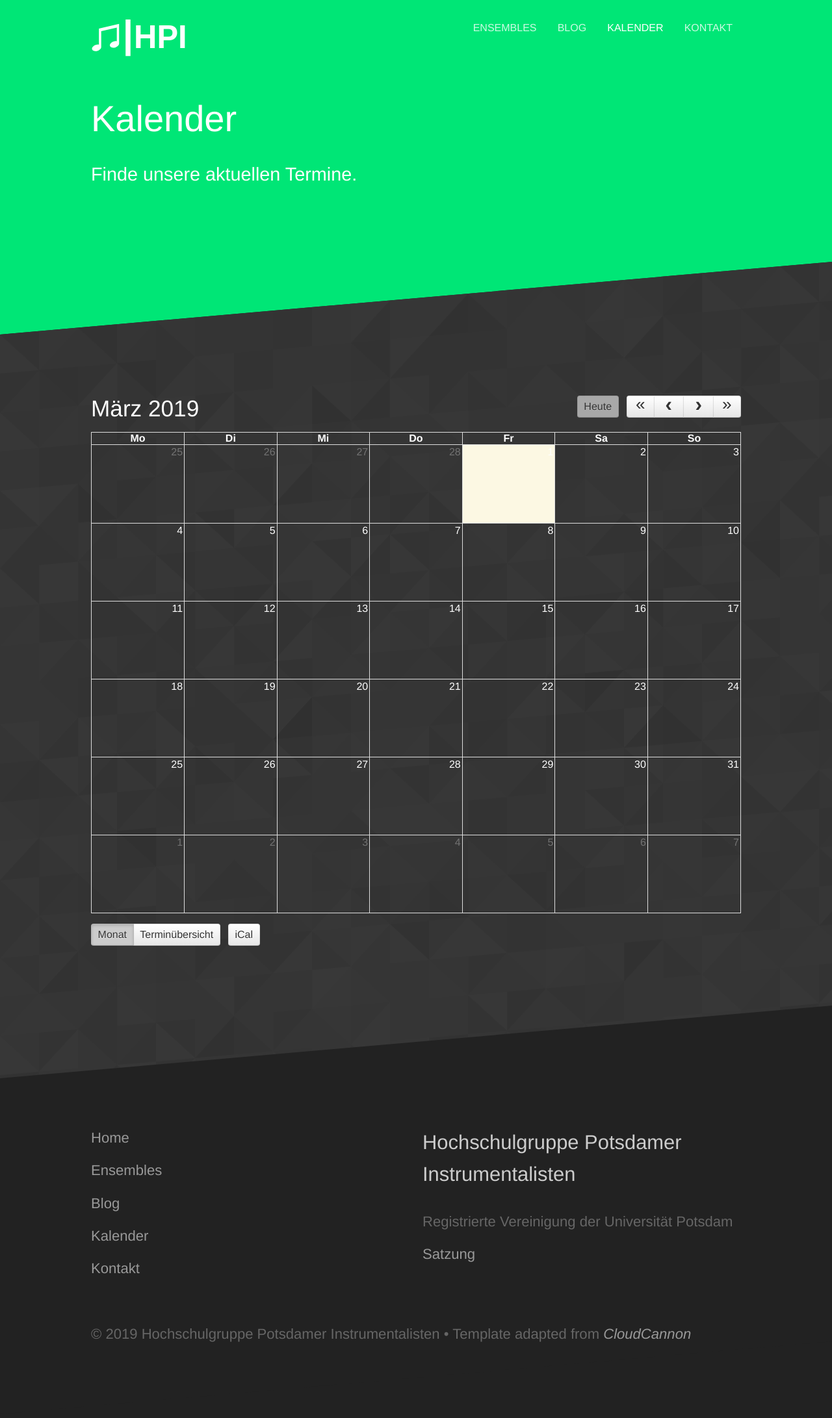
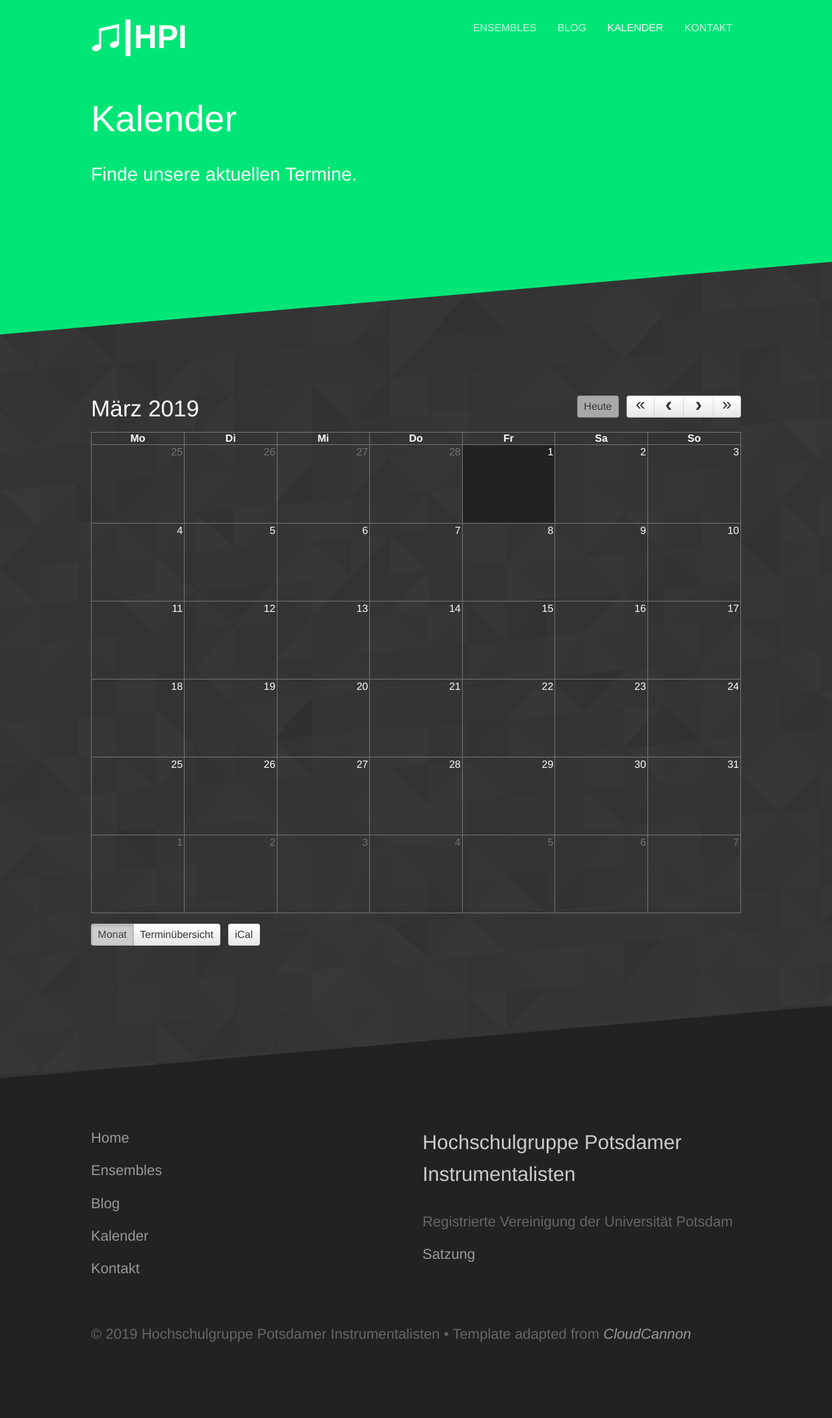
Before and after one commit to potsdamer-instrumentalisten/urban, a Jekyll site: the page built from kalender.html, in a window 1280 px wide. Shown: the whole page at 65% size. Built offline with Jekyll 4.4.1, drawn with Linux system fonts in a browser that asks for light colours.

Commit message:
begin theme

```diff
--- a/fullcalendar/packages/core/main.css
+++ b/fullcalendar/packages/core/main.css
@@ -336,12 +336,12 @@ temporary rendered events).
   font-size: .85em;
   line-height: 1.3;
   border-radius: 3px;
-  border: 1px solid #3a87ad;
+  border: 1px solid green;
   /* default BORDER color */ }
 
 .fc-event,
 .fc-event-dot {
-  background-color: #3a87ad;
+  background-color: green;
   /* default BACKGROUND color */ }
 
 .fc-event,
@@ -608,7 +608,7 @@ TODO: more distinction between this file and common.css
 .fc-unthemed .fc-popover,
 .fc-unthemed .fc-list-view,
 .fc-unthemed .fc-list-heading td {
-  border-color: #ddd; }
+  border-color: #777 }
 
 .fc-unthemed .fc-popover {
   background-color: #fff; }
@@ -616,13 +616,13 @@ TODO: more distinction between this file and common.css
 .fc-unthemed .fc-divider,
 .fc-unthemed .fc-popover .fc-header,
 .fc-unthemed .fc-list-heading td {
-  background: #eee; }
+  background: #222; }
 
 .fc-unthemed .fc-popover .fc-header .fc-close {
   color: #666; }
 
 .fc-unthemed td.fc-today {
-  background: #fcf8e3; }
+  background: #222; }
 
 .fc-unthemed .fc-disabled-day {
   background: #d7d7d7;
@@ -711,7 +711,7 @@ NOTE: use percentage font sizes or else old IE chokes
 /* List View
 --------------------------------------------------------------------------------------------------*/
 .fc-unthemed .fc-list-item:hover td {
-  background-color: #f5f5f5; }
+  background-color: #222; }
 
 /* Toolbar
 --------------------------------------------------------------------------------------------------*/
--- a/kalender.html
+++ b/kalender.html
@@ -4,8 +4,8 @@ heading: Kalender
 subtitle: Finde unsere aktuellen Termine.
 ---
 <link href='{{ site.baseurl }}/fullcalendar/packages/core/main.css' rel='stylesheet' />
-<link href='{{ site.baseurl }}/fullcalendar/packages/daygrid/main.css' rel='stylesheet' />
-<link href='{{ site.baseurl }}/fullcalendar/packages/list/main.css' rel='stylesheet' />
+<link href='{{ site.baseurl }}/fullcalendar/packages/daygrid/main.min.css' rel='stylesheet' />
+<link href='{{ site.baseurl }}/fullcalendar/packages/list/main.min.css' rel='stylesheet' />
 
 <script src='{{ site.baseurl }}/fullcalendar/packages/core/main.js'></script>
 <script src='{{ site.baseurl }}/fullcalendar/packages/daygrid/main.js'></script>
```
Also changed, not shown: other parts of kalender.html (+2 -8 lines).
